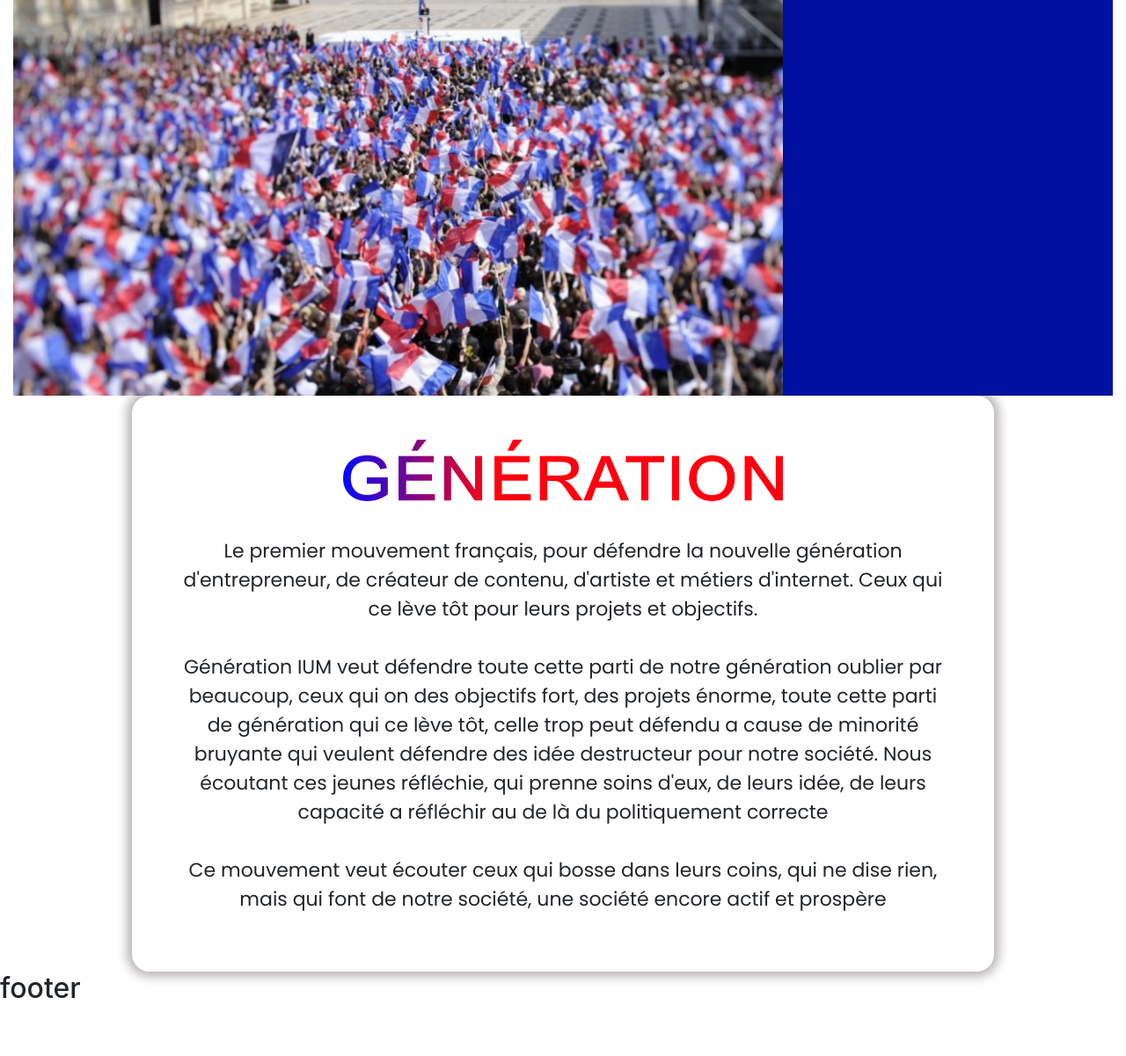
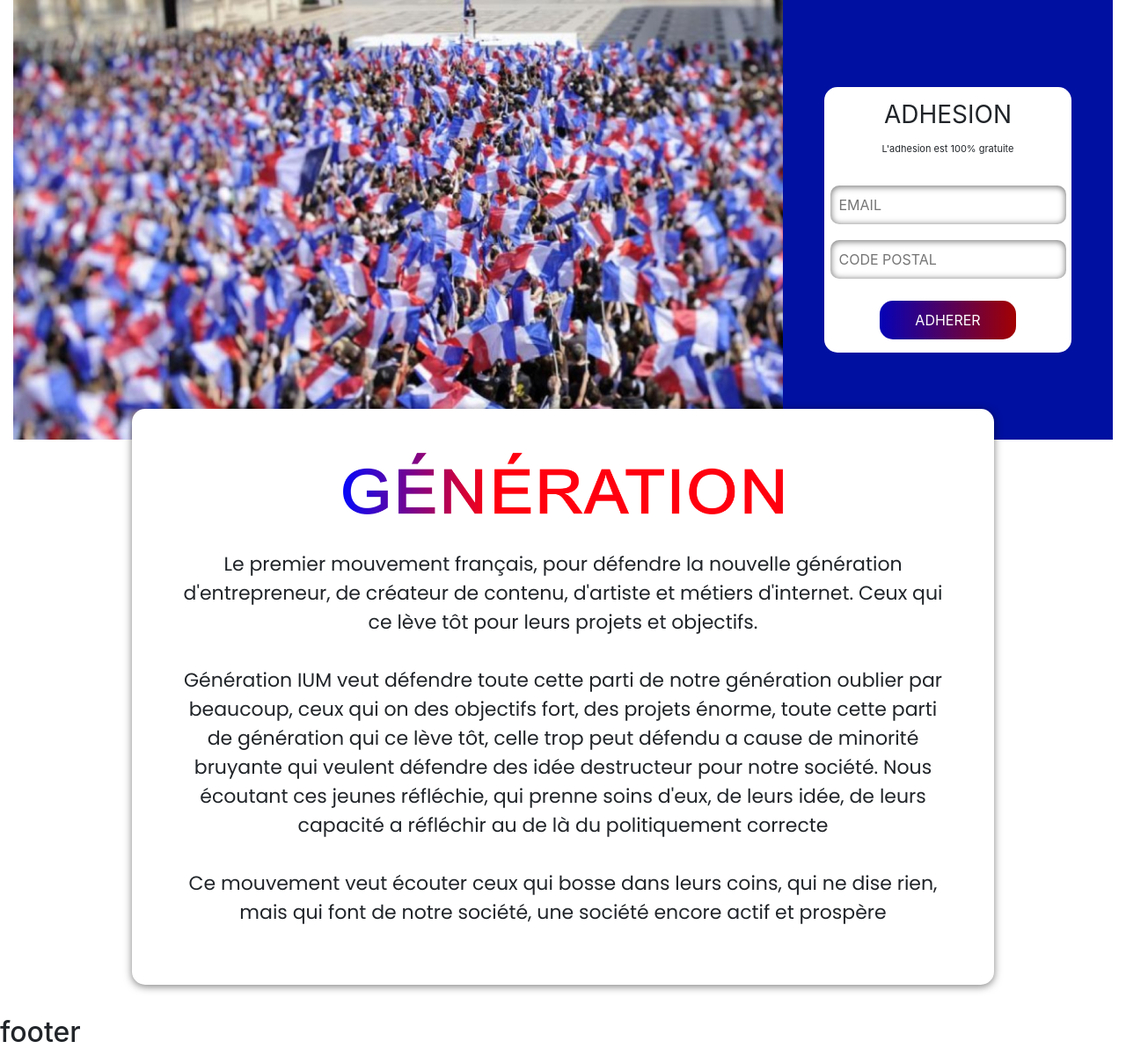
Before and after one commit to TheMaxium69/Generation.ium-WebSite, a PHP site: page / in a window 1280 px wide. Shown: the part 106-1307 px from the top of the page at 88% size. Before the commit the page ends 1241 px from the top, so only its background shows below. Run offline with PHP 8.4, Linux system fonts and the light colour scheme.

Commit message:
arret for dev

```diff
--- a/app/app.php
+++ b/app/app.php
@@ -8,3 +8,4 @@ require_once "head.php";
 require_once "./function/navbar.php";
 require_once "./function/generation.php";
 require_once "./function/footer.php";
+require_once "./function/joinForm.php";
--- a/app/head.php
+++ b/app/head.php
@@ -5,7 +5,7 @@ function head($page)
 
     //Page
     if ($page == 1) {
-        $title = "Generation IUM";
+        $title = "Génération IUM";
     } else {
         $title = "404 | Exemple";
     }
--- /dev/null
+++ b/composant/joinForm.phtml
@@ -0,0 +1,9 @@
+<form action="#" method="POST" id="joinForm">
+    <h3>ADHESION</h3>
+    <p>L'adhesion est 100% gratuite</p>
+    <label for="email"></label>
+    <input type="text" id="email" name="email" placeholder="EMAIL" class="fields" required>
+    <label for="zipcode"></label>
+    <input type="text" id="zipcode" name="zipcode" placeholder="CODE POSTAL" class="fields" required>
+    <input type="submit" value="ADHERER" class="formButton">
+</form>
--- a/css/generation.css
+++ b/css/generation.css
@@ -3,12 +3,16 @@
     display: flex;
     justify-content: center;
     align-items: center;
-    border-radius: 20px;
-    box-shadow: 0px 0px 12px 6px rgb(188, 182, 182);
+    border-radius: 15px;
+    box-shadow: 0px 2px 10px 0px rgba(0,0,0,0.5);
     margin-left: 150px;
     margin-right: 150px;
     min-height: 500px;
     padding: 50px;
+    position: relative;
+    top: -35px;
+    z-index: 2;
+    background-color: white;
 }
 
 .generationcard {
--- a/css/index.css
+++ b/css/index.css
@@ -1,5 +1,5 @@
 #bg-index{
-    height: 450px;
+    height: 500px;
     width: 100%;
     display: flex;
 }
--- /dev/null
+++ b/css/joinForm.css
@@ -0,0 +1,36 @@
+#joinForm{
+    display: flex;
+    flex-direction: column;
+    justify-content: center;
+    align-items: center;
+    gap: 5px;
+    background-color: white;
+    border-radius: 15px;
+    padding: 15px;
+    width: 75%;
+}
+
+#joinForm h3{
+    font-weight: 400;
+}
+
+#joinForm p{
+    font-size: 11px;
+}
+
+#joinForm .fields{
+    padding:10px;
+    border-radius: 10px;
+    border: none;
+    box-shadow: inset 0px 1px 7px 1px rgba(0,0,0,0.5);
+}
+
+#joinForm .formButton{
+    margin-top: 20px;
+    padding: 10px 40px;
+    border-radius: 15px;
+    border: none;
+    color: white;
+    background: rgb(5,2,183);
+    background: linear-gradient(90deg, rgba(5,2,183,1) 0%, rgba(163,1,1,1) 100%);
+}
--- a/css/navbar.css
+++ b/css/navbar.css
@@ -18,3 +18,7 @@
     background: linear-gradient(90deg, rgba(5,2,183,1) 0%, rgba(163,1,1,1) 100%);
     border-radius: 15px;
 }
+
+#navbar a{
+    text-decoration: none;
+}
--- a/extension/link.phtml
+++ b/extension/link.phtml
@@ -4,3 +4,4 @@
 <link rel="stylesheet" type="text/css" media="screen" href="css/header.css">
 <link rel="stylesheet" type="text/css" media="screen" href="css/generation.css">
 <link rel="stylesheet" type="text/css" media="screen" href="css/navbar.css">
+<link rel="stylesheet" type="text/css" media="screen" href="css/joinForm.css">
--- /dev/null
+++ b/function/joinForm.php
@@ -0,0 +1,7 @@
+<?php
+function joinForm()
+{
+
+    require_once "./composant/joinForm.phtml";
+
+}
--- a/index.php
+++ b/index.php
@@ -8,7 +8,9 @@
 
     <section id="bg-index" class="container-fluid">
         <div class="flags"></div>
-        <div class="join-container"></div>
+        <div class="join-container">
+            <?php joinForm(); ?>
+        </div>
     </section>
 
     <?php generation(); ?>
```
